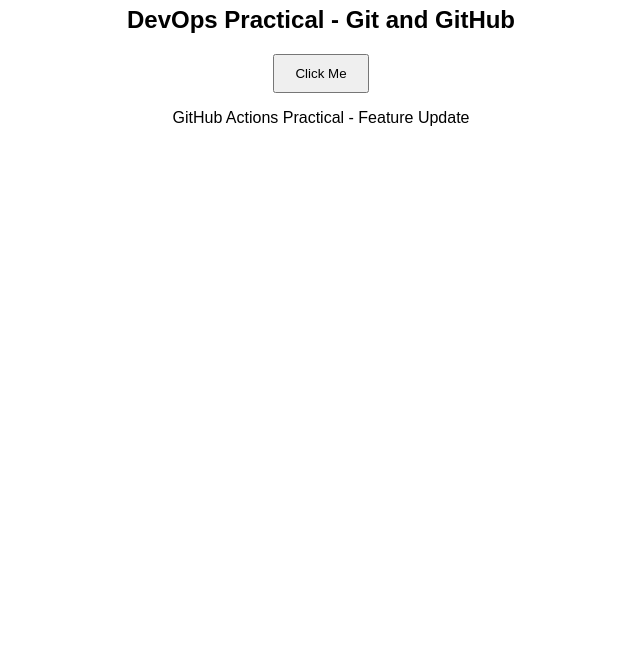
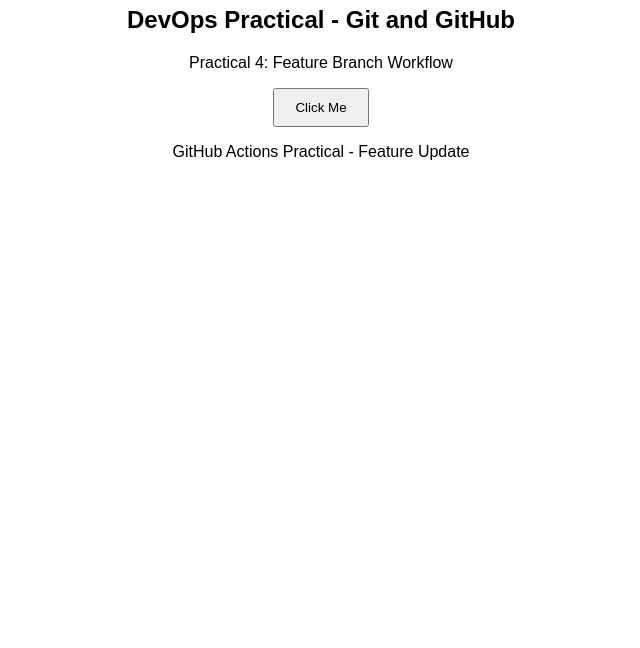
Before and after one commit to abhinavsiddartha/mid-practical, a website: page index.html in a window 1280 px wide. Shown: the part 152-800 px from the top of the page, without its empty margins (319-959 px from the left). Drawn offline with Linux system fonts and the light colour scheme.

Commit message:
Add feature branch workflow text

```diff
--- a/index.html
+++ b/index.html
@@ -8,6 +8,7 @@
 
     <h1>GitHub Actions CI/CD</h1>
     <h2>DevOps Practical - Git and GitHub</h2>
+    <p>Practical 4: Feature Branch Workflow</p>
     <button onclick="showMessage()">Click Me</button>
     <p>GitHub Actions Practical - Feature Update</p>
     <p id="message"></p>
```
